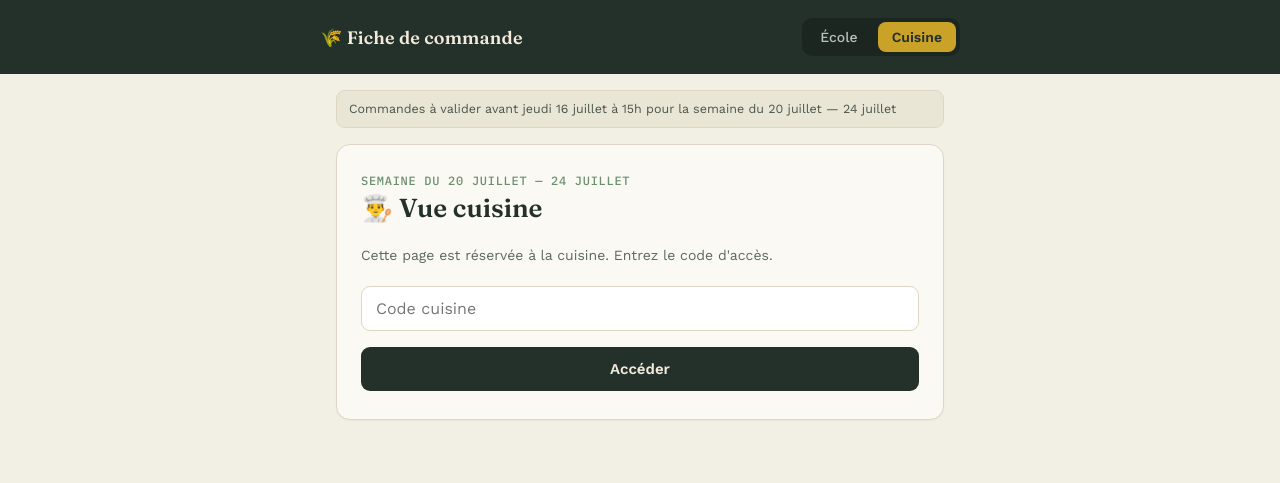
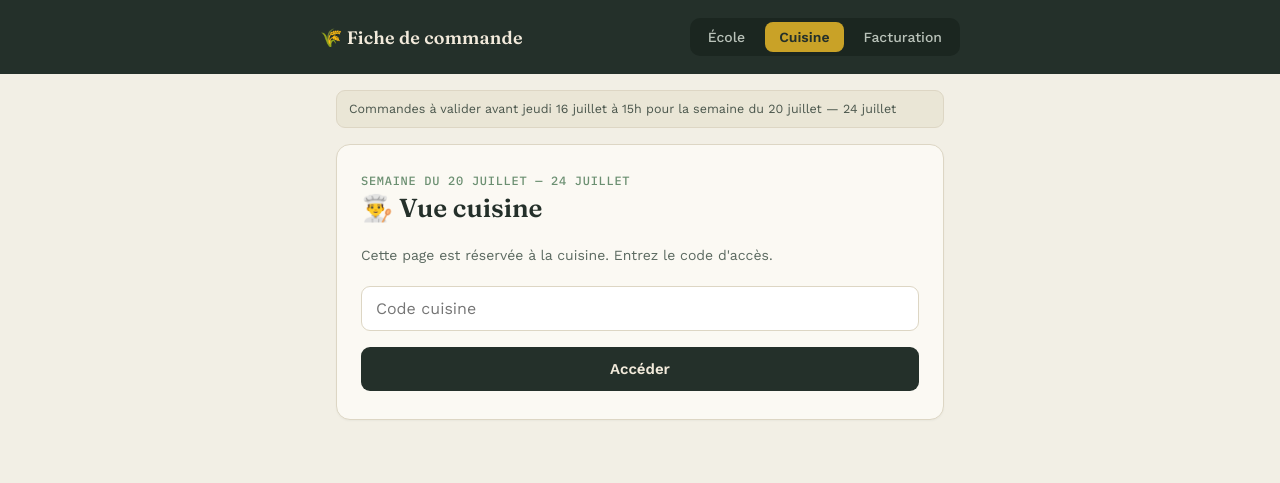
Before and after one commit to restaurantdesenfants-source/commandes-repas-backend, a website: page public/cuisine.html in a window 1280 px wide. Drawn offline with nearby package versions, Linux system fonts and the light colour scheme.

Commit message:
Update cuisine.html

```diff
--- a/public/cuisine.html
+++ b/public/cuisine.html
@@ -13,6 +13,7 @@
     <nav class="tabs">
       <a href="/">École</a>
       <a href="/cuisine.html" class="active">Cuisine</a>
+      <a href="/facturation.html">Facturation</a>
     </nav>
   </div>
 </header>
```
